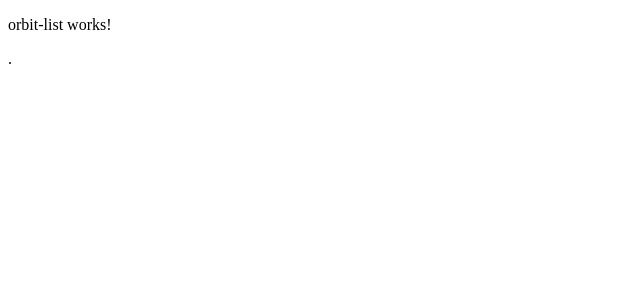
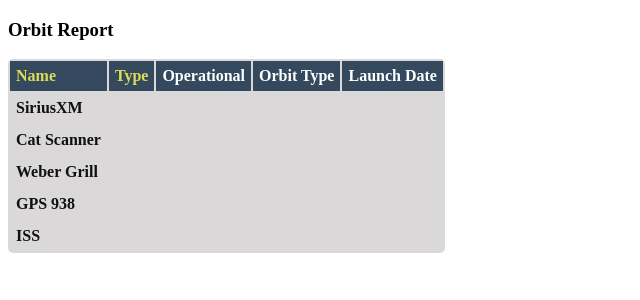
Before and after one commit to matimat2010/orbit-report, an Angular app: page / in a window 1280 px wide. Shown: the top 300 px of the page, without its empty margins (0-640 px from the left). Built offline with nearby package versions, Linux system fonts and the light colour scheme.

Commit message:
Satellite info is now being transferred to app.component

```diff
--- a/src/app/app.component.css
+++ b/src/app/app.component.css
@@ -0,0 +1,13 @@
+.search-form {
+    margin-bottom: 40px;
+}
+
+button {
+    margin-left: 10px;
+    color: #fff;
+    background-color: #009b25;
+    border-radius: 4px;
+    padding: 2px 5px;
+    font-size: 18px;
+    cursor: pointer;
+}
--- a/src/app/app.component.html
+++ b/src/app/app.component.html
@@ -1 +1 @@
-<app-orbit-list [satellites]="sourceList"></app-orbit-list>.
+<app-orbit-list [satellites]="sourceList"></app-orbit-list>
--- a/src/app/app.component.ts
+++ b/src/app/app.component.ts
@@ -6,10 +6,12 @@
   styleUrls: ['./app.component.css']
 })
 export class AppComponent {
+
   title = 'orbit-report';
   sourceList: Satellite[];
 
   constructor() {
+
     this.sourceList = [
       new Satellite("SiriusXM", "Communication", "2009-03-21", "LOW", true),
       new Satellite("Cat Scanner", "Imaging", "2012-01-05", "LOW", true),
@@ -18,4 +20,5 @@
       new Satellite("ISS", "Space Station", "1998-11-20", "LOW", true),
    ];
  }
+
 }
--- a/src/app/orbit-list/orbit-list.component.css
+++ b/src/app/orbit-list/orbit-list.component.css
@@ -0,0 +1,28 @@
+.sortable {
+    cursor: pointer;
+    color: #dd5;
+}
+
+.warning {
+    background-color: #da8a8a;
+}
+
+table {
+  color: #111;
+  border-radius: 5px;
+  overflow: hidden;
+  margin: 12px 0;
+  min-width: 300px;
+  background: #dad8d8;
+}
+
+.header-row {
+    background: #34495E;
+    color: #fff
+}
+
+th, td {
+    text-align: left;
+    margin: 5px 10px;
+    padding: 6px;
+}
--- a/src/app/orbit-list/orbit-list.component.html
+++ b/src/app/orbit-list/orbit-list.component.html
@@ -1 +1,13 @@
-<p>orbit-list works!</p>
+<h3>Orbit Report</h3>
+<table>
+   <tr class="header-row">
+      <th class="sortable">Name</th>
+      <th class="sortable">Type</th>
+      <th>Operational</th>
+      <th>Orbit Type</th>
+      <th>Launch Date</th>
+   </tr>
+   <tr *ngFor ="let satellite of satellites">
+       <th>{{satellite.name}}</th>
+</tr>
+</table>
--- a/src/app/orbit-list/orbit-list.component.ts
+++ b/src/app/orbit-list/orbit-list.component.ts
@@ -1,7 +1,5 @@
-import { Component, OnInit } from '@angular/core';
 import { Component, OnInit, Input } from '@angular/core';
 import { Satellite } from '../satellite';
-
 @Component({
   selector: 'app-orbit-list',
   templateUrl: './orbit-list.component.html',
--- a/src/app/satellite.ts
+++ b/src/app/satellite.ts
@@ -1,2 +1,17 @@
 export class Satellite {
+    name: string;
+    orbitType: string;
+    type: string;
+    operational: boolean;
+    launchDate: string;
+
+    constructor(name: string, type: string, launchDate: string, orbitType: string, operational: boolean) {
+            this.name = name,
+            this.type = type,
+            this.launchDate = launchDate,
+            this.orbitType = orbitType,
+            this.operational = operational
+
+    };
+
 }
```
Lines whose indentation alone changed are shown as unchanged.
